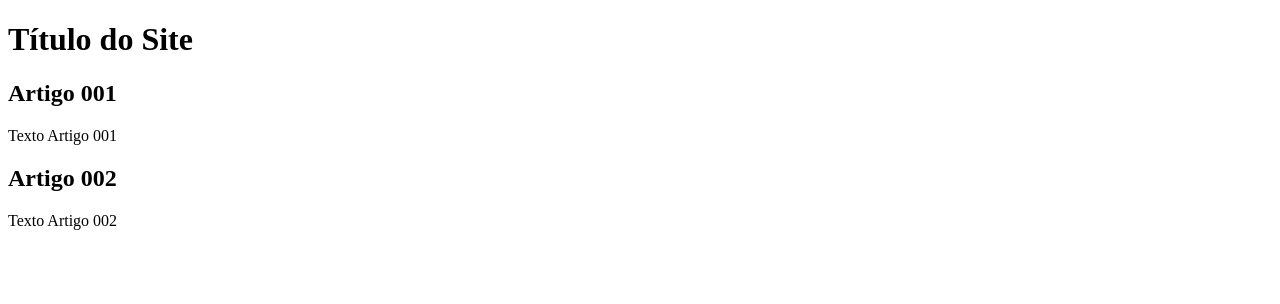
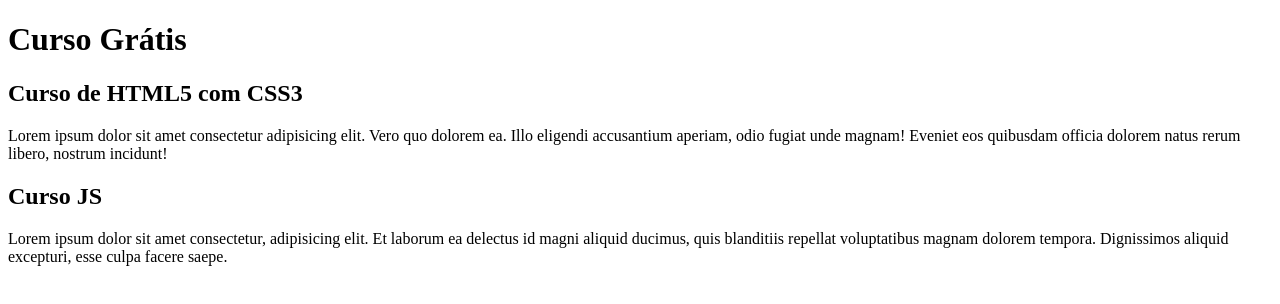
Before and after one commit to jeniferdutra/projeto-site, a plain HTML site: page index.html in a window 1280 px wide. Drawn offline with Linux system fonts and the light colour scheme.

Commit message:
início do conteúdo

```diff
--- a/index.html
+++ b/index.html
@@ -9,15 +9,15 @@
 <body>
     <main>
         <header>
-            <h1>Título do Site</h1>
+            <h1>Curso Grátis</h1>
         </header>
         <article>
-            <h2>Artigo 001</h2>
-            <p>Texto Artigo 001</p>
+            <h2>Curso de HTML5 com CSS3</h2>
+            <p>Lorem ipsum dolor sit amet consectetur adipisicing elit. Vero quo dolorem ea. Illo eligendi accusantium aperiam, odio fugiat unde magnam! Eveniet eos quibusdam officia dolorem natus rerum libero, nostrum incidunt!</p>
         </article>
         <article>
-            <h2>Artigo 002</h2>
-            <p>Texto Artigo 002</p>
+            <h2>Curso JS</h2>
+            <p>Lorem ipsum dolor sit amet consectetur, adipisicing elit. Et laborum ea delectus id magni aliquid ducimus, quis blanditiis repellat voluptatibus magnam dolorem tempora. Dignissimos aliquid excepturi, esse culpa facere saepe.</p>
         </article>
     </main>
 </body>
```
